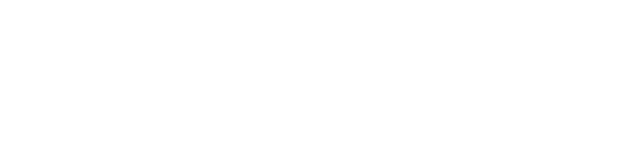
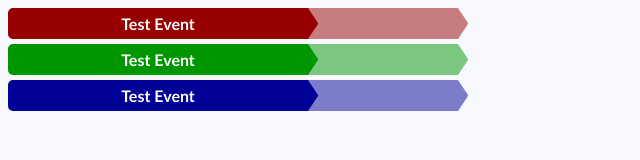
Before and after one commit to junkycube/Portfolio, a plain HTML site: page projects/timeLine.html in a window 1280 px wide. Shown: the whole page, without its empty margins (0-640 px from the left). Drawn offline with Linux system fonts and the light colour scheme.

Commit message:
Update timeLine.html

```diff
--- a/projects/timeLine.html
+++ b/projects/timeLine.html
@@ -1,9 +1,58 @@
 <!DOCTYPE html>
 <html>
 <head>
-	<title></title>
+	<title>Timeline</title>
+<style type="text/css">
+
+:root {
+	--aH: 15px;
+	--aW: 10px;
+	--red: rgb(150, 0, 0);
+	--grn: rgb(0, 150, 0);
+	--blu: rgb(0, 0, 150);
+}
+
+body {background: ghostwhite; color: white; font-family: "Calibri"; font-weight: bold;}
+
+.track {height: calc(2 * var(--aH) + 1px); margin-bottom: 5px;}
+
+.aBeg {display: inline-block; height: calc(2 * var(--aH) + 1px); width: 300px; border-top-left-radius: 5px; border-bottom-left-radius: 5px; overflow: hidden;}
+.aExt {display: inline-block; height: calc(2 * var(--aH) + 1px); width: 150px; filter: opacity(50%); transform: translate(calc(-1 * var(--aW)));}
+
+.aEnd {display: inline-block; border-top: var(--aH) solid transparent; border-bottom: var(--aH) solid transparent;}
+.aExE {display: inline-block; border-top: var(--aH) solid transparent; border-bottom: var(--aH) solid transparent; filter: opacity(50%); transform: translate(calc(-1 * var(--aW)));}
+
+.aStr {display: flex; height: 100%; align-items: center; justify-content: center;}
+
+.rBeg {background: var(--red);}
+.rEnd {border-left: var(--aW) solid var(--red); height: 1px;}
+.gBeg {background: var(--grn);}
+.gEnd {border-left: var(--aW) solid var(--grn); height: 1px;}
+.bBeg {background: var(--blu);}
+.bEnd {border-left: var(--aW) solid var(--blu); height: 1px;}
+
+.line {border-bottom: 1px dashed black;}
+
+</style>
 </head>
 <body>
-
+<div id="cLeft">
+	<div class="sLabel">
+		<div class="tLabel"></div><div class="cLabel rBeg"></div>
+		<div class="tLabel"></div><div class="cLabel gBeg"></div>
+		<div class="tLabel"></div><div class="cLabel bBeg"></div>
+	</div>
+</div>
+<div id="cBody">
+	<div class="track">
+		<div class="aBeg rBeg"><div class="aStr">Test Event</div></div><div class="aEnd rEnd"></div><div class="aExt rBeg"></div><div class="aExE rEnd"></div>
+	</div>
+	<div class="track">
+		<div class="aBeg gBeg"><div class="aStr">Test Event</div></div><div class="aEnd gEnd"></div><div class="aExt gBeg"></div><div class="aExE gEnd"></div>
+	</div>
+	<div class="track">
+		<div class="aBeg bBeg"><div class="aStr">Test Event</div></div><div class="aEnd bEnd"></div><div class="aExt bBeg"></div><div class="aExE bEnd"></div>
+	</div>
+</div>
 </body>
 </html>
```
